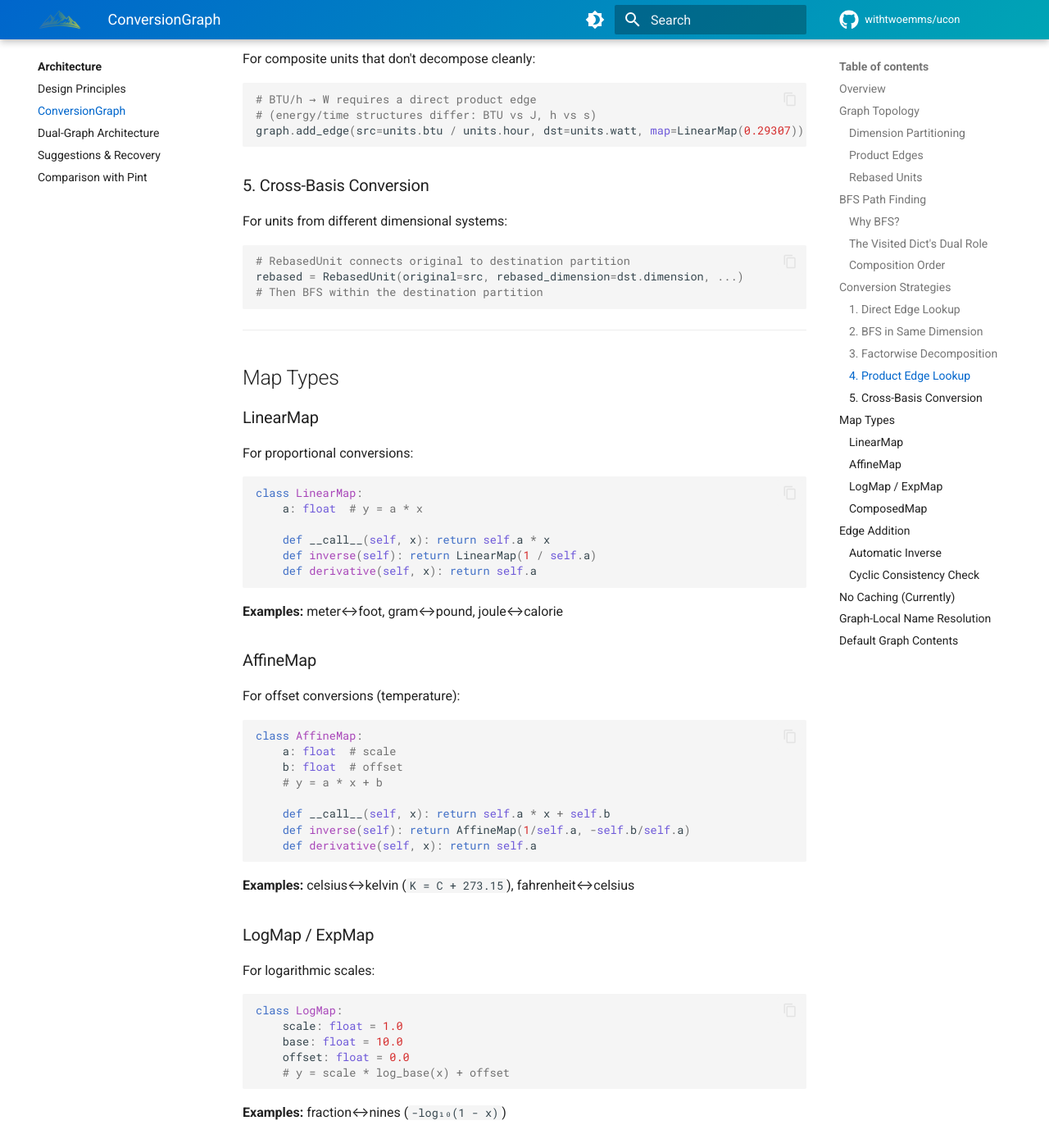
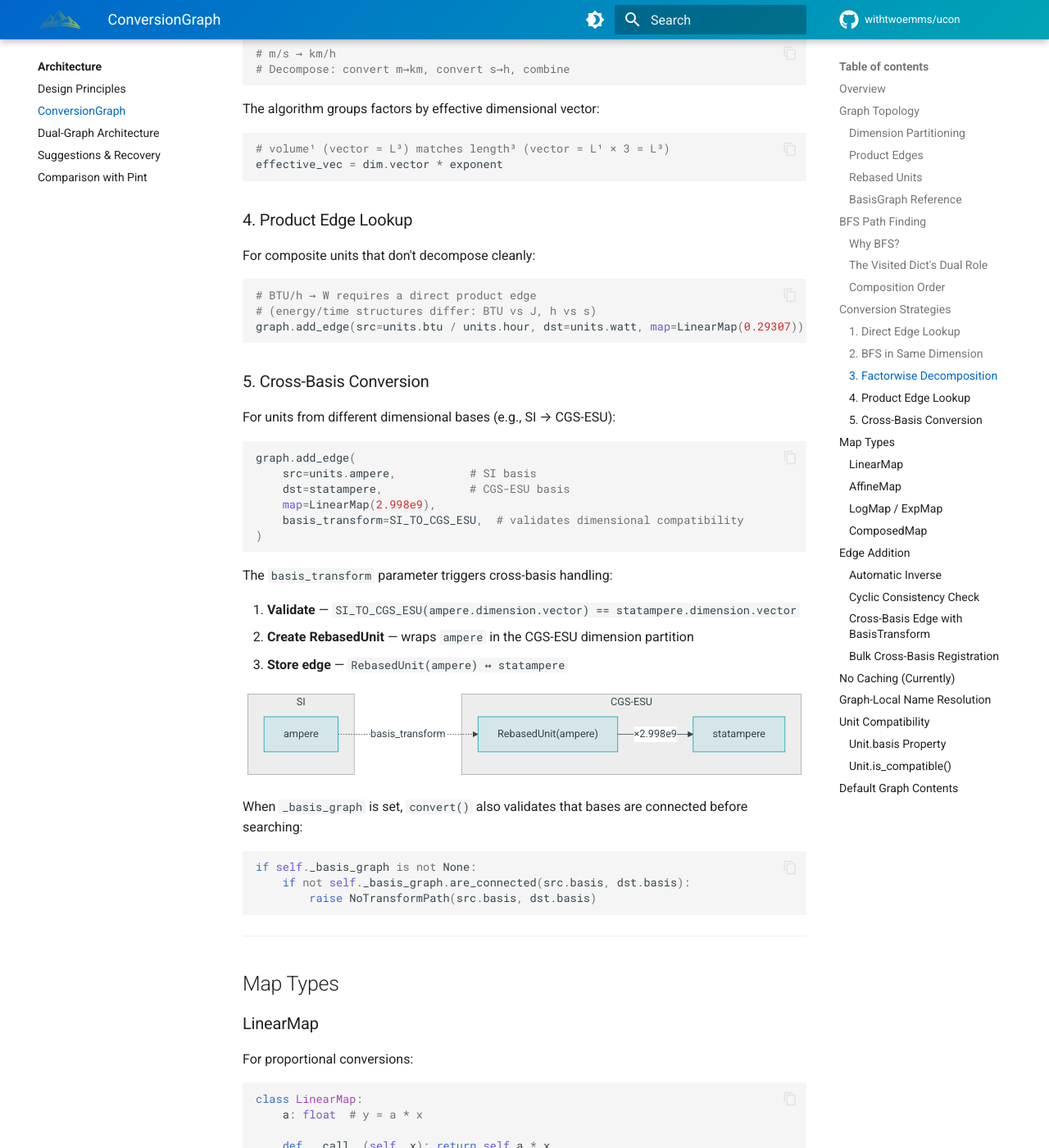
Before and after one commit to withtwoemms/ucon, an MkDocs documentation site: the page built from docs/architecture/conversion-graph.md, in a window 1280 px wide and 1400 px high, scrolled down 3468 px. Shown: the whole window at 82% size. Built offline with MkDocs 1.6.1 and Material for MkDocs 9.7.7, drawn with Linux system fonts in a browser that asks for light colours; comment, search, counter and statistics services are not loaded; some of the changed text lies outside the part shown.

Commit message:
enhances ConversionGraph docs

````diff
--- a/docs/architecture/conversion-graph.md
+++ b/docs/architecture/conversion-graph.md
@@ -57,6 +57,18 @@
 
 # Original unit → unit rebased into destination's dimension partition
 ```
+
+### BasisGraph Reference
+
+For cross-basis validation, ConversionGraph can hold a reference to a `BasisGraph`:
+
+```python
+_basis_graph: BasisGraph | None
+
+# When set, validates that cross-basis edges connect compatible bases
+```
+
+See [Dual-Graph Architecture](dual-graph-architecture.md) for how these two graphs interact.
 
 ---
 
@@ -166,12 +178,42 @@
 
 ### 5. Cross-Basis Conversion
 
-For units from different dimensional systems:
+For units from different dimensional bases (e.g., SI → CGS-ESU):
 
 ```python
-# RebasedUnit connects original to destination partition
-rebased = RebasedUnit(original=src, rebased_dimension=dst.dimension, ...)
-# Then BFS within the destination partition
+graph.add_edge(
+    src=units.ampere,           # SI basis
+    dst=statampere,             # CGS-ESU basis
+    map=LinearMap(2.998e9),
+    basis_transform=SI_TO_CGS_ESU,  # validates dimensional compatibility
+)
+```
+
+The `basis_transform` parameter triggers cross-basis handling:
+
+1. **Validate** — `SI_TO_CGS_ESU(ampere.dimension.vector) == statampere.dimension.vector`
+2. **Create RebasedUnit** — wraps `ampere` in the CGS-ESU dimension partition
+3. **Store edge** — `RebasedUnit(ampere) ↔ statampere`
+
+```mermaid
+graph LR
+    subgraph SI
+        ampere
+    end
+    subgraph CGS-ESU
+        rebased["RebasedUnit(ampere)"]
+        statampere
+    end
+    ampere -.->|basis_transform| rebased
+    rebased -->|"×2.998e9"| statampere
+```
+
+When `_basis_graph` is set, `convert()` also validates that bases are connected before searching:
+
+```python
+if self._basis_graph is not None:
+    if not self._basis_graph.are_connected(src.basis, dst.basis):
+        raise NoTransformPath(src.basis, dst.basis)
 ```
 
 ---
@@ -263,6 +305,42 @@
 
 This catches contradictory conversion factors during graph construction.
 
+### Cross-Basis Edge with BasisTransform
+
+For edges between units in different bases, pass `basis_transform`:
+
+```python
+from ucon.bases import SI_TO_CGS_ESU
+
+graph.add_edge(
+    src=units.ampere,
+    dst=statampere,
+    map=LinearMap(2.998e9),
+    basis_transform=SI_TO_CGS_ESU,
+)
+```
+
+The transform is used to:
+
+1. **Validate** that the source dimension maps to the destination dimension
+2. **Create a RebasedUnit** linking the source into the destination's partition
+3. **Store the transform** for introspection via `list_transforms()`
+
+### Bulk Cross-Basis Registration
+
+Use `connect_systems()` to register multiple cross-basis edges:
+
+```python
+graph.connect_systems(
+    basis_transform=SI_TO_CGS,
+    edges={
+        (units.meter, centimeter_cgs): LinearMap(100),
+        (units.gram, gram_cgs): LinearMap(1),
+        (units.second, second_cgs): LinearMap(1),
+    },
+)
+```
+
 ---
 
 ## No Caching (Currently)
@@ -300,6 +378,51 @@
 
 ---
 
+## Unit Compatibility
+
+### Unit.basis Property
+
+Each unit exposes its dimensional basis:
+
+```python
+>>> units.meter.basis
+Basis('SI', ['T', 'L', 'M', 'I', 'Θ', 'J', 'N', 'B'])
+
+>>> statampere.basis
+Basis('CGS-ESU', ['L', 'M', 'T', 'Q'])
+```
+
+### Unit.is_compatible()
+
+Check if two units can be converted:
+
+```python
+def is_compatible(self, other: Unit, basis_graph: BasisGraph | None = None) -> bool:
+    """
+    Returns True if:
+    1. Same dimension (same basis), OR
+    2. Bases are connected via basis_graph (cross-basis)
+    """
+```
+
+**Examples:**
+
+```python
+# Same dimension — always compatible
+units.meter.is_compatible(units.foot)  # True
+
+# Different dimensions — incompatible
+units.meter.is_compatible(units.second)  # False
+
+# Cross-basis — depends on BasisGraph connectivity
+from ucon.bases import SI_TO_CGS_ESU
+bg = BasisGraph().with_transform(SI_TO_CGS_ESU)
+
+units.ampere.is_compatible(statampere, basis_graph=bg)  # True
+```
+
+---
+
 ## Default Graph Contents
 
 The standard graph includes ~90 edges:
````
